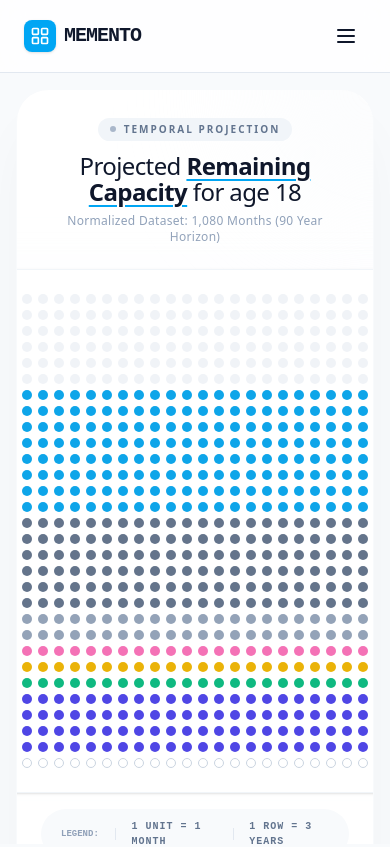
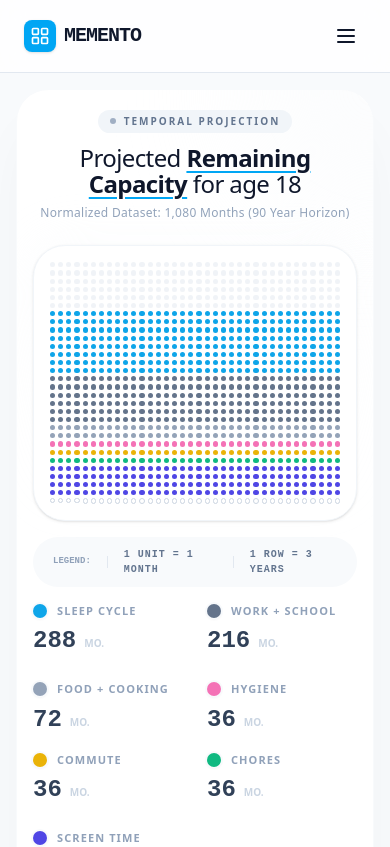
Before and after one commit to nodesagar/memento-life-expectancy, a React (Vite) app: page / in a window 390 px wide. Shown: the top 847 px of the page. Built offline with nearby package versions, Linux system fonts and the light colour scheme.

Commit message:
feat: optimize mobile layout with responsive scrollbars and grid scaling
- Enabled mobile-only scrolling for the dashboard
- Added custom visible scrollbars for mobile viewports
- Optimized dot grid padding and scaling to prevent edge overflow on mobile

```diff
--- a/src/App.jsx
+++ b/src/App.jsx
@@ -119,7 +119,7 @@ export default function App() {
   };
 
   return (
-    <div className="h-screen overflow-hidden bg-[#F8FAFC] text-slate-900 font-sans selection:bg-sky-100">
+    <div className="lg:h-screen lg:overflow-hidden overflow-y-auto bg-[#F8FAFC] text-slate-900 font-sans selection:bg-sky-100">
       {/* Mobile Header */}
       <div className="lg:hidden sticky top-0 z-50 bg-white/80 backdrop-blur-md border-b border-slate-200 px-6 py-4 flex justify-between items-center">
         <div className="flex items-center gap-2">
@@ -136,7 +136,7 @@ export default function App() {
         </button>
       </div>
 
-      <div className="relative flex flex-col lg:flex-row w-full max-w-[1600px] mx-auto h-full overflow-hidden">
+      <div className="relative flex flex-col lg:flex-row w-full max-w-[1600px] mx-auto lg:h-full lg:overflow-hidden">
 
         {/* Sidebar / Controls */}
         <aside className={cn(
@@ -191,10 +191,10 @@ export default function App() {
         </aside>
 
         {/* Main Rendering Area */}
-        <main className="flex-1 min-w-0 p-4 sm:p-6 lg:p-4 xl:p-8 flex flex-col items-center justify-center h-full overflow-hidden">
+        <main className="flex-1 min-w-0 p-4 sm:p-6 lg:p-4 xl:p-8 flex flex-col items-center justify-center lg:h-full lg:overflow-hidden">
           <div
             ref={chartRef}
-            className="w-full bg-white rounded-[2rem] sm:rounded-[2.5rem] p-6 lg:p-8 xl:p-10 shadow-[0_32px_64px_-16px_rgba(0,0,0,0.05)] border border-slate-50 relative overflow-hidden"
+            className="w-full bg-white rounded-[2rem] sm:rounded-[2.5rem] p-4 lg:p-8 xl:p-10 shadow-[0_32px_64px_-16px_rgba(0,0,0,0.05)] border border-slate-50 relative overflow-hidden"
           >
             {/* Background Accent */}
             <div className="absolute top-0 right-0 w-64 h-64 bg-slate-50 rounded-full blur-3xl opacity-50 -translate-y-1/2 translate-x-1/2 pointer-events-none" />
@@ -260,9 +260,9 @@ export default function App() {
                 <div className="relative group">
                   <div className="absolute -inset-1 bg-gradient-to-b from-slate-100 to-transparent rounded-[2.5rem] blur-xl opacity-25" />
                   <div
-                    className="relative grid gap-[6px] p-6 sm:p-10 bg-white border border-slate-100 rounded-[2rem] sm:rounded-[2.5rem] shadow-sm transform-gpu transition-transform duration-500 hover:scale-[1.01]"
+                    className="relative grid gap-[3px] sm:gap-[6px] p-4 sm:p-10 bg-white border border-slate-100 rounded-[2rem] sm:rounded-[2.5rem] shadow-sm transform-gpu transition-transform duration-500 hover:scale-[1.01]"
                     style={{
-                      gridTemplateColumns: `repeat(${GRID_COLUMNS}, minmax(10px, 18px))`,
+                      gridTemplateColumns: `repeat(${GRID_COLUMNS}, minmax(4px, 18px))`,
                     }}
                   >
                     {Array.from({ length: TOTAL_CELLS }).map((_, i) => {
--- a/src/index.css
+++ b/src/index.css
@@ -85,3 +85,30 @@ input[type=range]:active::-webkit-slider-thumb {
 .animate-fade-in {
   animation: fadeIn 0.5s ease-out forwards;
 }
+
+/* Force visible scrollbar on mobile to communicate scrollability */
+@media (max-width: 1024px) {
+  ::-webkit-scrollbar {
+    width: 8px;
+    height: 8px;
+    display: block !important;
+  }
+  ::-webkit-scrollbar-track {
+    background: transparent;
+  }
+  ::-webkit-scrollbar-thumb {
+    background: rgba(71, 85, 105, 0.5); /* slate-600 with more opacity */
+    border-radius: 20px;
+    border: 2px solid transparent; /* adds some padding if needed */
+    background-clip: content-box;
+  }
+  ::-webkit-scrollbar-thumb:hover {
+    background: rgba(71, 85, 105, 0.7);
+  }
+
+  /* Standard scrollbar for Firefox */
+  * {
+    scrollbar-width: thin;
+    scrollbar-color: rgba(71, 85, 105, 0.5) transparent;
+  }
+}
```
